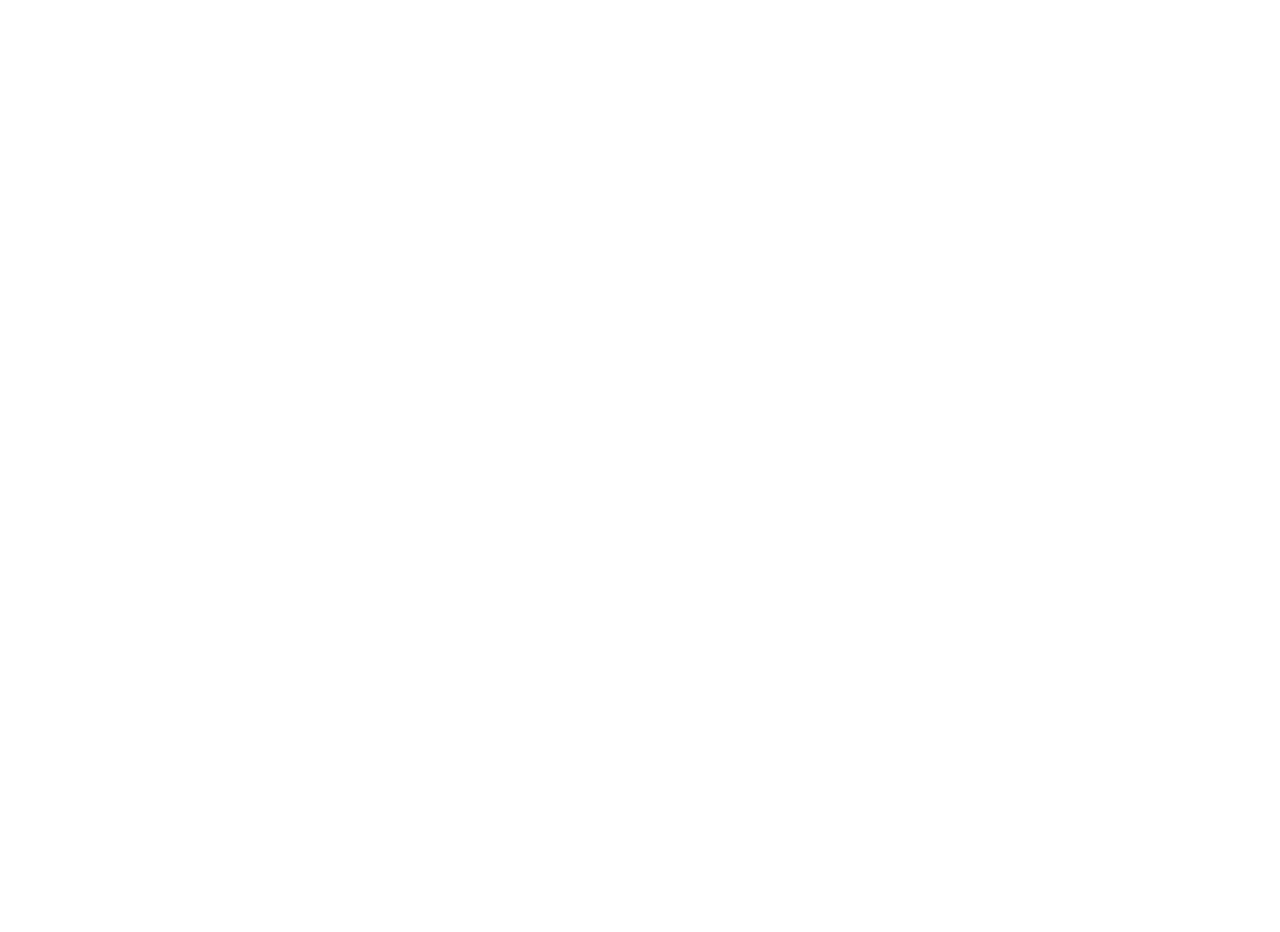
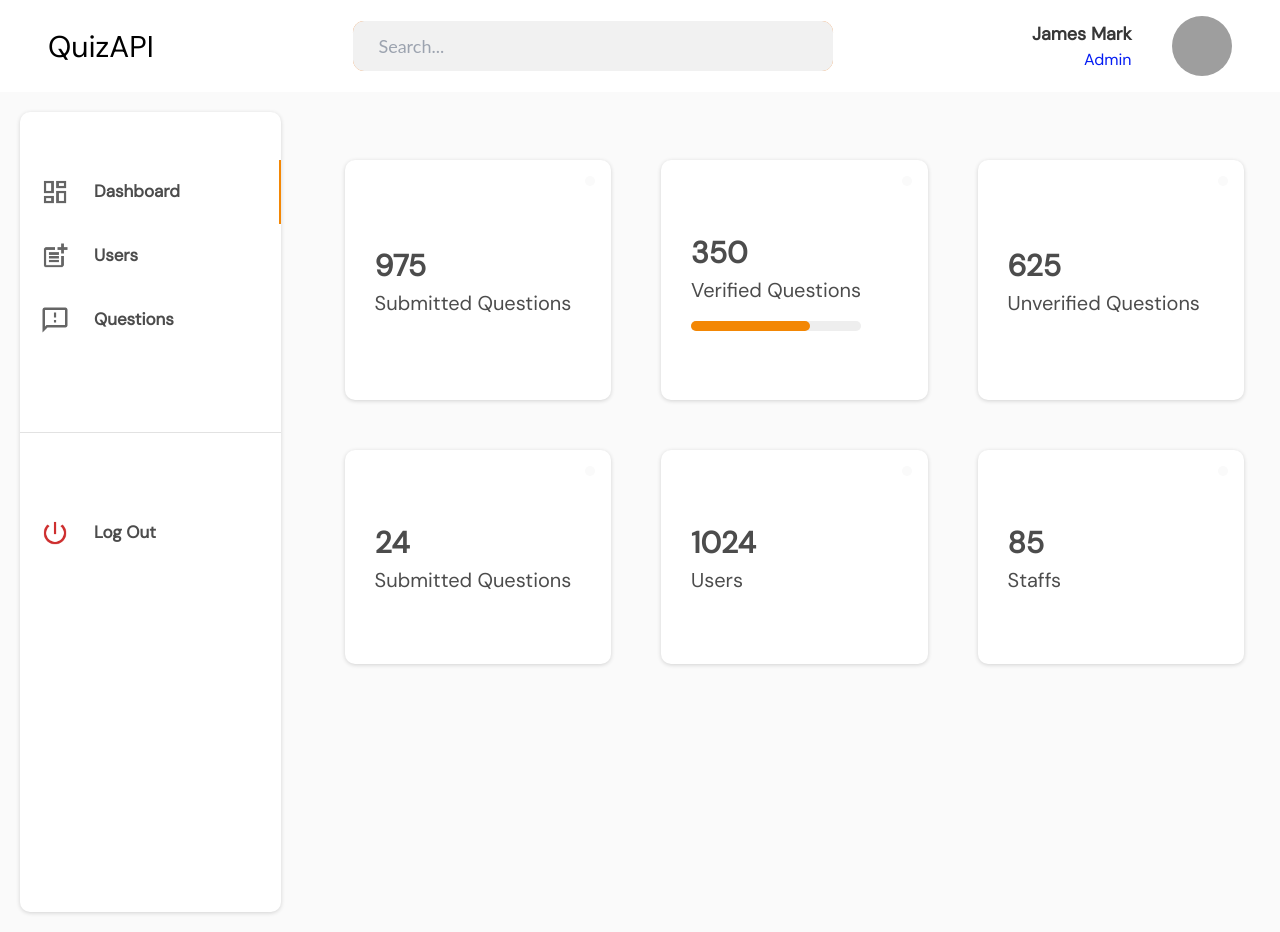
Before and after one commit to godwin-olele/quiz-api, a React (Create React App) app: page /admin-dashboard in a window 1280 px wide. Before the commit this address had no page. Before the commit the page ends 800 px from the top, so only its background shows below. Built offline with nearby package versions, Linux system fonts and the light colour scheme; grey boxes are pictures that could not be loaded.

Commit message:
Created the 'Admin Dashboared File and Implemented the 'Admin Dashboard component' UI'

```diff
--- a/package.json
+++ b/package.json
@@ -3,6 +3,9 @@
   "version": "0.1.0",
   "private": true,
   "dependencies": {
+    "@emotion/react": "^11.9.3",
+    "@emotion/styled": "^11.9.3",
+    "@mui/material": "^5.9.1",
     "@testing-library/jest-dom": "^5.16.4",
     "@testing-library/react": "^13.3.0",
     "@testing-library/user-event": "^13.5.0",
--- a/src/components/DashBoard/AdminDashboard/AdminDashboard.js
+++ b/src/components/DashBoard/AdminDashboard/AdminDashboard.js
@@ -1,7 +1,10 @@
-import React from 'react'
+import React from "react";
+import AdminDashboardNav from "../DashboardContents/Nav/AdminDashboardNav";
 
 export default function AdminDashboard() {
   return (
-    <div>AdminDashboard</div>
-  )
+    <>
+      <AdminDashboardNav />
+    </>
+  );
 }
--- /dev/null
+++ b/src/components/DashBoard/DashboardContents/Dashboard/AdminDashboard.js
@@ -0,0 +1,67 @@
+import React from "react";
+import LinearProgress, { linearProgressClasses } from '@mui/material/LinearProgress';
+import { styled } from '@mui/material/styles';
+
+export default function AdminDashboard() {
+    const BorderLinearProgress = styled(LinearProgress)(({ theme }) => ({
+        height: 10,
+        borderRadius: 5,
+        [`&.${linearProgressClasses.colorPrimary}`]: {
+          backgroundColor: theme.palette.grey[theme.palette.mode === 'light' ? 200 : 800],
+        },
+        [`& .${linearProgressClasses.bar}`]: {
+          borderRadius: 5,
+          backgroundColor: theme.palette.mode === 'light' ? '#F38704' : '#308fe8',
+        },
+      }));
+  return (
+    <>
+      <div className="w-full h-[600px] py-[3rem] px-[1rem] admin-dashboard__Content">
+        <div className="left-nav rounded-[10px] bg-[#fff] p-[30px] flex items-center relative">
+          <div>
+          <div className="bg-[#fafafa] w-[10px] h-[10px] rounded-full absolute top-[1rem] right-[1rem]"></div>
+            <h1 className="text-[30px] text-[#4c4c4c] font-[900]">975</h1>
+            <p className="text-[20px] text-[#4c4c4c]">Submitted Questions</p>
+          </div>
+        </div>
+        <div className="left-nav rounded-[10px] bg-[#fff] p-[30px] flex items-center relative">
+          <div>
+          <div className="bg-[#fafafa] w-[10px] h-[10px] rounded-full absolute top-[1rem] right-[1rem]"></div>
+            <h1 className="text-[30px] text-[#4c4c4c] font-[900]">350</h1>
+            <p className="text-[20px] text-[#4c4c4c] mb-[1rem]">Verified Questions</p>
+            <BorderLinearProgress variant="determinate" value={70} />
+          </div>
+        </div>
+        <div className="left-nav rounded-[10px] bg-[#fff] p-[30px] flex items-center relative">
+          <div>
+          <div className="bg-[#fafafa] w-[10px] h-[10px] rounded-full absolute top-[1rem] right-[1rem]"></div>
+            <h1 className="text-[30px] text-[#4c4c4c] font-[900]">625</h1>
+            <p className="text-[20px] text-[#4c4c4c]">Unverified Questions</p>
+          </div>
+        </div>
+        <div className="left-nav rounded-[10px] bg-[#fff] p-[30px] flex items-center relative">
+
+          <div>
+          <div className="bg-[#fafafa] w-[10px] h-[10px] rounded-full absolute top-[1rem] right-[1rem]"></div>
+            <h1 className="text-[30px] text-[#4c4c4c] font-[900]">24</h1>
+            <p className="text-[20px] text-[#4c4c4c]">Submitted Questions</p>
+          </div>
+        </div>
+        <div className="left-nav rounded-[10px] bg-[#fff] p-[30px] flex items-center relative">
+          <div>
+          <div className="bg-[#fafafa] w-[10px] h-[10px] rounded-full absolute top-[1rem] right-[1rem]"></div>
+            <h1 className="text-[30px] text-[#4c4c4c] font-[900]">1024</h1>
+            <p className="text-[20px] text-[#4c4c4c]">Users</p>
+          </div>
+        </div>
+        <div className="left-nav rounded-[10px] bg-[#fff] p-[30px] flex items-center relative">
+          <div>
+          <div className="bg-[#fafafa] w-[10px] h-[10px] rounded-full absolute top-[1rem] right-[1rem]"></div>
+            <h1 className="text-[30px] text-[#4c4c4c] font-[900]">85</h1>
+            <p className="text-[20px] text-[#4c4c4c]">Staffs</p>
+          </div>
+        </div>
+      </div>
+    </>
+  );
+}
--- a/src/components/DashBoard/DashboardContents/Dashboard/Dashboard.js
+++ b/src/components/DashBoard/DashboardContents/Dashboard/Dashboard.js
@@ -1,27 +1,46 @@
 import React from "react";
+import LinearProgress, {
+  linearProgressClasses,
+} from "@mui/material/LinearProgress";
+import { styled } from "@mui/material/styles";
 
 export default function Dashboard() {
+  const BorderLinearProgress = styled(LinearProgress)(({ theme }) => ({
+    height: 10,
+    borderRadius: 5,
+    [`&.${linearProgressClasses.colorPrimary}`]: {
+      backgroundColor:
+        theme.palette.grey[theme.palette.mode === "light" ? 200 : 800],
+    },
+    [`& .${linearProgressClasses.bar}`]: {
+      borderRadius: 5,
+      backgroundColor: theme.palette.mode === "light" ? "#31d161" : "#308fe8",
+    },
+  }));
+
   return (
     <>
       <div className="w-full h-screen grid grid-cols-3 gap-x-[50px] py-[3rem] px-[1rem]">
         <div className="left-nav h-[220px] rounded-[10px] bg-[#fff] p-[30px] flex items-center relative">
-
           <div>
-          <div className="bg-orange w-[10px] h-[10px] rounded-full absolute top-[1rem] right-[1rem]"></div>
+            <div className="bg-orange w-[10px] h-[10px] rounded-full absolute top-[1rem] right-[1rem]"></div>
             <h1 className="text-[30px] text-[#4c4c4c] font-[900]">24</h1>
             <p className="text-[20px] text-[#4c4c4c]">Submitted Questions</p>
           </div>
         </div>
         <div className="left-nav h-[220px] rounded-[10px] bg-[#fff] p-[30px] flex items-center relative">
           <div>
-          <div className="bg-[#31d161] w-[10px] h-[10px] rounded-full absolute top-[1rem] right-[1rem]"></div>
+            <div className="bg-[#31d161] w-[10px] h-[10px] rounded-full absolute top-[1rem] right-[1rem]"></div>
             <h1 className="text-[30px] text-[#4c4c4c] font-[900]">20</h1>
-            <p className="text-[20px] text-[#4c4c4c]">Verified Questions</p>
+            <p className="text-[20px] text-[#4c4c4c] mb-[1rem]">
+              Verified Questions
+            </p>
+            <BorderLinearProgress variant="determinate" value={70} />
           </div>
         </div>
         <div className="left-nav h-[220px] rounded-[10px] bg-[#fff] p-[30px] flex items-center relative">
           <div>
-          <div className="bg-[#dd2c2c] w-[10px] h-[10px] rounded-full absolute top-[1rem] right-[1rem]"></div>
+            <div className="bg-[#dd2c2c] w-[10px] h-[10px] rounded-full absolute top-[1rem] right-[1rem]"></div>
             <h1 className="text-[30px] text-[#4c4c4c] font-[900]">4</h1>
             <p className="text-[20px] text-[#4c4c4c]">Unverified Questions</p>
           </div>
--- a/src/components/DashBoard/DashboardContents/Nav/DashboardNav.js
+++ b/src/components/DashBoard/DashboardContents/Nav/AdminDashboardNav.js
@@ -5,8 +5,9 @@
 import SubmitQuestions from "../SubmitQuestions/SubmitQuestions";
 import Feedback from "../Feedback/Feedback";
 import SearchQuestions from "../SearchQuestions/SearchQuestions";
+import AdminDashboard from "../Dashboard/AdminDashboard";
 
-export default function DashboardNav() {
+export default function AdminDashboardNav() {
   const userProfile = {
     name: "James Mark",
     imagePath:
@@ -51,9 +52,12 @@
           </button>
         </form>
         <div className="flex justify-between items-center w-[200px]">
-          <p className=" text-[18px] text-[#373737] font-semibold">
-            {userProfile.name}
-          </p>
+          <div>
+            <p className=" text-[18px] text-[#373737] font-semibold">
+              {userProfile.name}
+            </p>
+            <p className="text-[#041CF3] text-right">Admin</p>
+          </div>
           <div>
             <img
               src={userProfile.imagePath}
@@ -83,7 +87,7 @@
                 className="w-[30px] h-[30px]"
               />
               <p className="text-[17px] text-[#4c4c4c] font-semibold ml-[1.5rem]">
-                Submit Questions
+                Users
               </p>
             </div>
             <div className="flex justify-start items-center  px-[20px] py-[17px] cursor-pointer hover:bg-[#c8c8c83a] ">
@@ -93,17 +97,7 @@
                 className="w-[30px] h-[30px]"
               />
               <p className="text-[17px] text-[#4c4c4c] font-semibold ml-[1.5rem]">
-                Feedback
-              </p>
-            </div>
-            <div className="flex justify-start items-center  px-[20px] py-[17px] cursor-pointer hover:bg-[#c8c8c83a] ">
-              <img
-                src="/images/search.png"
-                alt=""
-                className="w-[30px] h-[30px]"
-              />
-              <p className="text-[18px] text-[#4c4c4c] font-semibold ml-[1.5rem]">
-                Search Questions
+                Questions
               </p>
             </div>
           </div>
@@ -120,7 +114,7 @@
             </div>
           </div>
         </div>
-        <Dashboard />
+        <AdminDashboard />
 
         {/*<SubmitQuestions/> <Feedback/>  <SearchQuestions /> */}
       </main>
--- /dev/null
+++ b/src/components/DashBoard/DashboardContents/Nav/UserDashboardNav.js
@@ -0,0 +1,130 @@
+import React from "react";
+import { MdOutlineDashboard } from "react-icons/md";
+import { IconContext } from "react-icons";
+import Dashboard from "../Dashboard/Dashboard";
+import SubmitQuestions from "../SubmitQuestions/SubmitQuestions";
+import Feedback from "../Feedback/Feedback";
+import SearchQuestions from "../SearchQuestions/SearchQuestions";
+
+
+export default function UserDashboardNav() {
+  const userProfile = {
+    name: "James Mark",
+    imagePath:
+      "https://images.pexels.com/photos/8783902/pexels-photo-8783902.jpeg?auto=compress&cs=tinysrgb&w=1260&h=750&dpr=1",
+  };
+
+  return (
+    <>
+      <nav className="navigation-dashboard bg-[#fff]">
+        <a href="/" className="brand-name">
+          QuizAPI
+        </a>
+        <button className="hamburger">
+          {/* icon from heroicons.com */}
+          <svg
+            xmlns="http://www.w3.org/2000/svg"
+            className="h-5 w-5"
+            viewBox="0 0 20 20"
+            fill="white"
+          >
+            <path
+              fillRule="evenodd"
+              d="M3 5a1 1 0 011-1h12a1 1 0 110 2H4a1 1 0 01-1-1zM3 10a1 1 0 011-1h12a1 1 0 110 2H4a1 1 0 01-1-1zM9 15a1 1 0 011-1h6a1 1 0 110 2h-6a1 1 0 01-1-1z"
+              clipRule="evenodd"
+            />
+          </svg>
+        </button>
+        <form
+          onsubmit="event.preventDefault();"
+          role="search"
+          className="search-form"
+        >
+          <input
+            id="search"
+            type="search"
+            placeholder="Search..."
+            autofocus
+            required
+          />
+          <button type="submit" className="submit">
+            Go
+          </button>
+        </form>
+        <div className="flex justify-between items-center w-[200px]">
+          <p className=" text-[18px] text-[#373737] font-semibold">
+            {userProfile.name}
+          </p>
+          <div>
+            <img
+              src={userProfile.imagePath}
+              alt="user image"
+              className="rounded-full w-[60px] h-[60px] object-cover"
+            />
+          </div>
+        </div>
+      </nav>
+      <main className="w-full h-auto bg-[#fafafa] p-[20px] flex ">
+        <div className="w-[350px] mr-[3rem] min-h-screen rounded-[10px] bg-[#ffffff] py-[3rem] left-nav">
+          <div className="w-full h-auto grid grid-cols-1">
+            <div className="border-r-2 border-orange flex justify-start items-center px-[20px] py-[17px] cursor-pointer hover:bg-[#c8c8c83a] ">
+              <img
+                src="/images/Dashboard.png"
+                alt=""
+                className="w-[30px] h-[30px]"
+              />
+              <p className="text-[17px] text-[#4c4c4c] font-semibold ml-[1.5rem]">
+                Dashboard
+              </p>
+            </div>
+            <div className="flex justify-start items-center  px-[20px] py-[17px] cursor-pointer hover:bg-[#c8c8c83a] ">
+              <img
+                src="/images/submit.png"
+                alt=""
+                className="w-[30px] h-[30px]"
+              />
+              <p className="text-[17px] text-[#4c4c4c] font-semibold ml-[1.5rem]">
+                Submit Questions
+              </p>
+            </div>
+            <div className="flex justify-start items-center  px-[20px] py-[17px] cursor-pointer hover:bg-[#c8c8c83a] ">
+              <img
+                src="/images/Feedback.png"
+                alt=""
+                className="w-[30px] h-[30px]"
+              />
+              <p className="text-[17px] text-[#4c4c4c] font-semibold ml-[1.5rem]">
+                Feedback
+              </p>
+            </div>
+            <div className="flex justify-start items-center  px-[20px] py-[17px] cursor-pointer hover:bg-[#c8c8c83a] ">
+              <img
+                src="/images/search.png"
+                alt=""
+                className="w-[30px] h-[30px]"
+              />
+              <p className="text-[18px] text-[#4c4c4c] font-semibold ml-[1.5rem]">
+                Search Questions
+              </p>
+            </div>
+          </div>
+          <div className="border-t-[1px] border-[#c4c4c47b] h-[200px] mt-[5rem] flex items-center">
+            <div className="flex justify-start items-center w-full  px-[20px] py-[17px] cursor-pointer hover:bg-[#c8c8c83a] ">
+              <img
+                src="/images/logout.png"
+                alt=""
+                className="w-[30px] h-[30px]"
+              />
+              <p className="text-[17px] text-[#4c4c4c] font-semibold ml-[1.5rem]">
+                Log Out
+              </p>
+            </div>
+          </div>
+        </div>
+        <Dashboard />
+
+        {/*<SubmitQuestions/> <Feedback/>  <SearchQuestions /> */}
+      </main>
+    </>
+  );
+}
--- a/src/components/DashBoard/UserDashboard/UserDashboard.js
+++ b/src/components/DashBoard/UserDashboard/UserDashboard.js
@@ -1,7 +1,5 @@
 import React from "react";
-import Sidebar from "../../SideBar";
-import Dashboard from "../DashboardContents/Dashboard/Dashboard";
-import DashboardNav from "../DashboardContents/Nav/DashboardNav";
+import DashboardNav from "../DashboardContents/Nav/UserDashboardNav";
 
 export default function UserDashboard() {
   return (
--- a/src/index.css
+++ b/src/index.css
@@ -374,3 +374,9 @@
   resize: none;
   margin-top: 0.5rem;
 }
+
+.admin-dashboard__Content {
+  display: grid;
+  grid-template-columns: 1fr 1fr 1fr;
+  grid-gap: 50px;
+}
--- a/src/index.js
+++ b/src/index.js
@@ -9,6 +9,7 @@
 import SubmitQuestions from "./components/DashBoard/DashboardContents/SubmitQuestions/SubmitQuestions";
 import Feedback from "./components/DashBoard/DashboardContents/Feedback/Feedback";
 import SearchQuestions from "./components/DashBoard/DashboardContents/SearchQuestions/SearchQuestions";
+import AdminDashboard from "./components/DashBoard/AdminDashboard/AdminDashboard";
 
 const root = ReactDOM.createRoot(document.getElementById("root"));
 root.render(
@@ -22,6 +23,7 @@
         <Route path="submit-questions" element={<SubmitQuestions />} />
         <Route path="feedback" element={<Feedback />} />
         <Route path="search-questions" element={<SearchQuestions />} />
+        <Route path="admin-dashboard" element={<AdminDashboard />} />
       </Routes>
     </BrowserRouter>
   </React.StrictMode>
```
Also changed, not shown: 1 other file (tests, documents, lock files or other folders).
